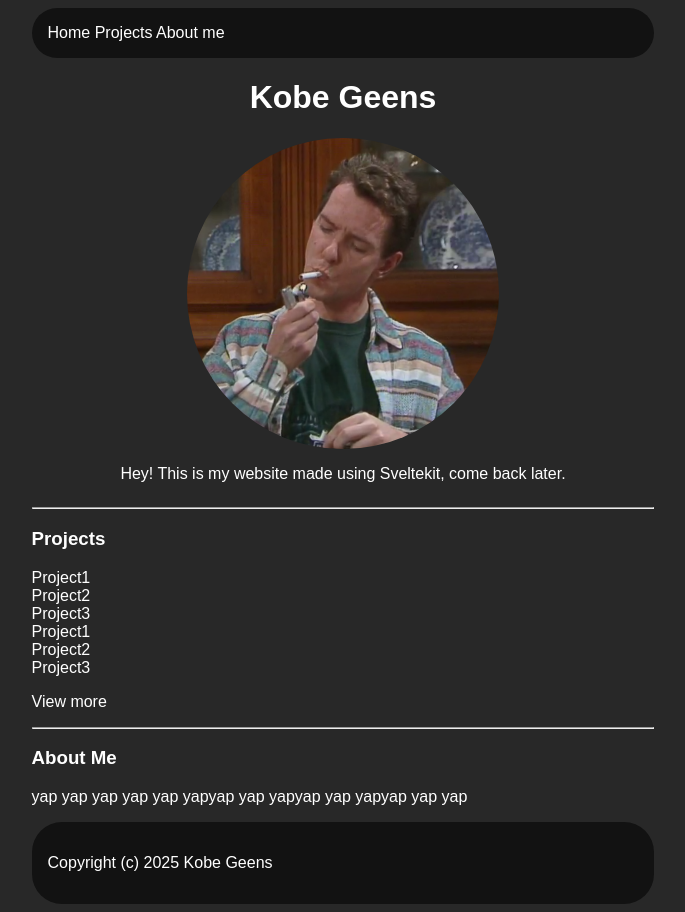
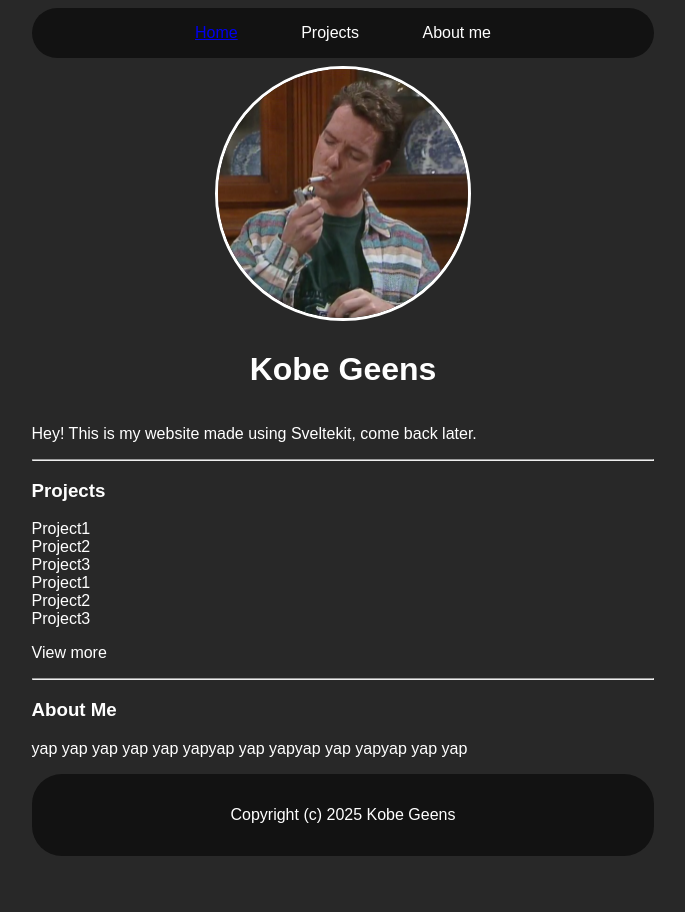
Before and after one commit to kobegeens/website, a SvelteKit app: page / in a window 1280 px wide. Shown: the whole page, without its empty margins (297-982 px from the left). After the commit the page ends 864 px from the top, so only its background shows below. Built offline with nearby package versions, Linux system fonts and the light colour scheme.

Commit message:
worked on home

```diff
--- a/src/lib/components/Footer.svelte
+++ b/src/lib/components/Footer.svelte
@@ -3,6 +3,7 @@
         background-color: var(--backgroundcolor2);
         padding:1em;
         border-radius: 30px;
+        text-align: center;
     }
 </style>
 
--- /dev/null
+++ b/src/lib/components/Navbar.svelte
@@ -0,0 +1,15 @@
+<style>
+    nav {
+        background-color: var(--backgroundcolor2);
+        border-radius: 30px;
+        padding: 1em;
+        text-align: center;
+    }
+    .navitem {
+        margin:5%;
+    }
+</style>
+
+<nav>
+    <a href="." class="navitem">Home</a> <a class="navitem">Projects</a> <a class="navitem">About me</a>
+</nav>
--- a/src/routes/+layout.svelte
+++ b/src/routes/+layout.svelte
@@ -1,15 +1,16 @@
 <script>
     import Footer from "$lib/components/Footer.svelte";
+    import Navbar from "$lib/components/Navbar.svelte";
     import "$lib/assets/app.css"
 </script>
+
+<Navbar />
 
 <svelte:head>
     <title>Kobe Geens</title>
 </svelte:head>
 
-<nav style="background-color: var(--backgroundcolor2); border-radius: 30px; padding: 1em;">
-    <a style="margin:auto">Home</a> <a style="margin:auto">Projects</a> <a style="margin:auto">About me</a>
-</nav>
+
 
 <main>
     <slot />
--- a/src/routes/+page.svelte
+++ b/src/routes/+page.svelte
@@ -3,10 +3,10 @@
 </script>
 
 <div style="display: flex; flex-direction: column; align-items:center;">
+    <img src="{pfp}" alt="profile picture" style="width:40%; margin:0.5em; border-radius:50%; border-style:solid;">
     <h1>Kobe Geens</h1>
-    <img src="{pfp}" alt="profile picture" style="width:50%; border-radius:50%;">
-    <p>Hey! This is my website made using Sveltekit, come back later.</p>
 </div>
+<p>Hey! This is my website made using Sveltekit, come back later.</p>
 
 <hr>
 
```
